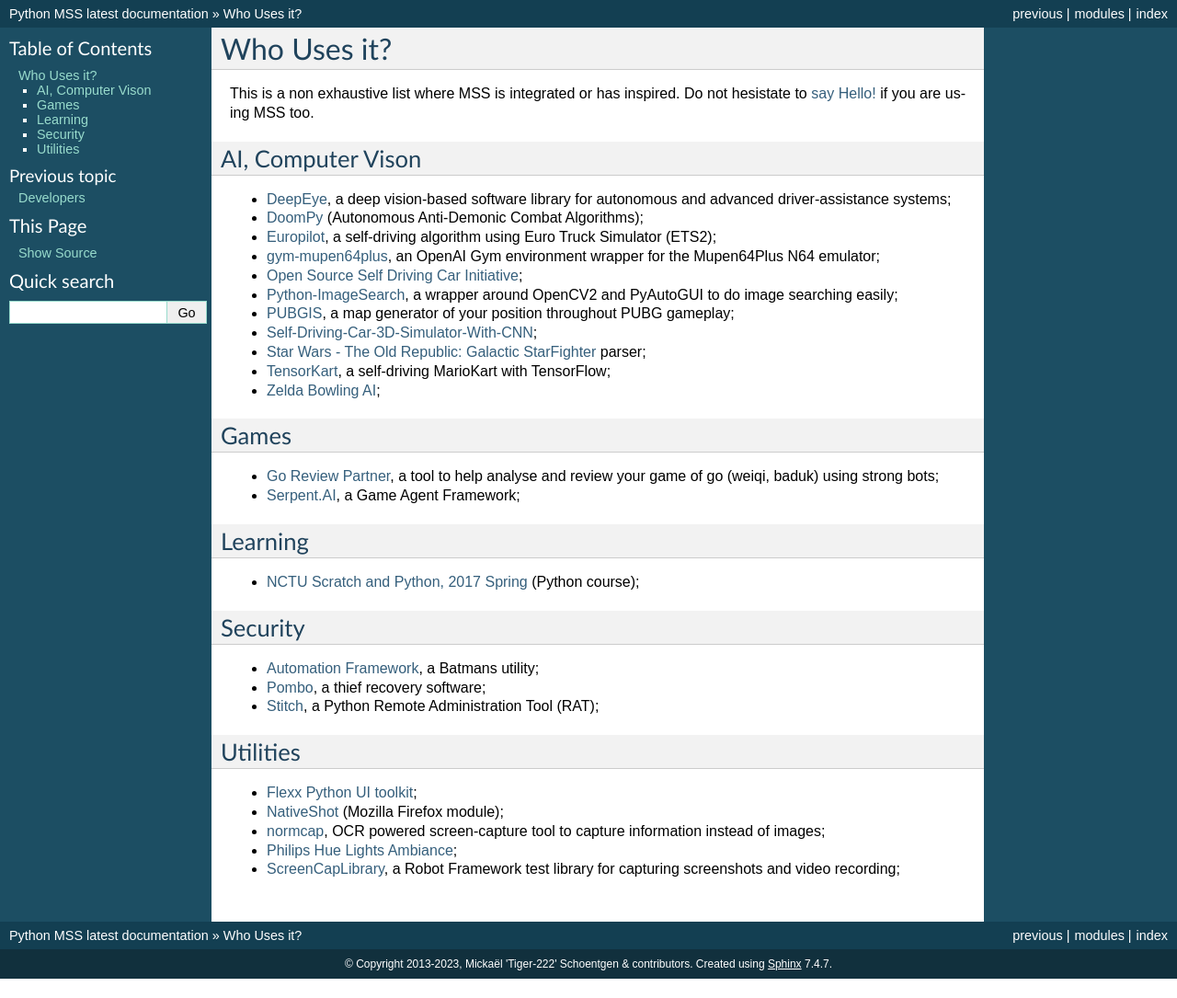
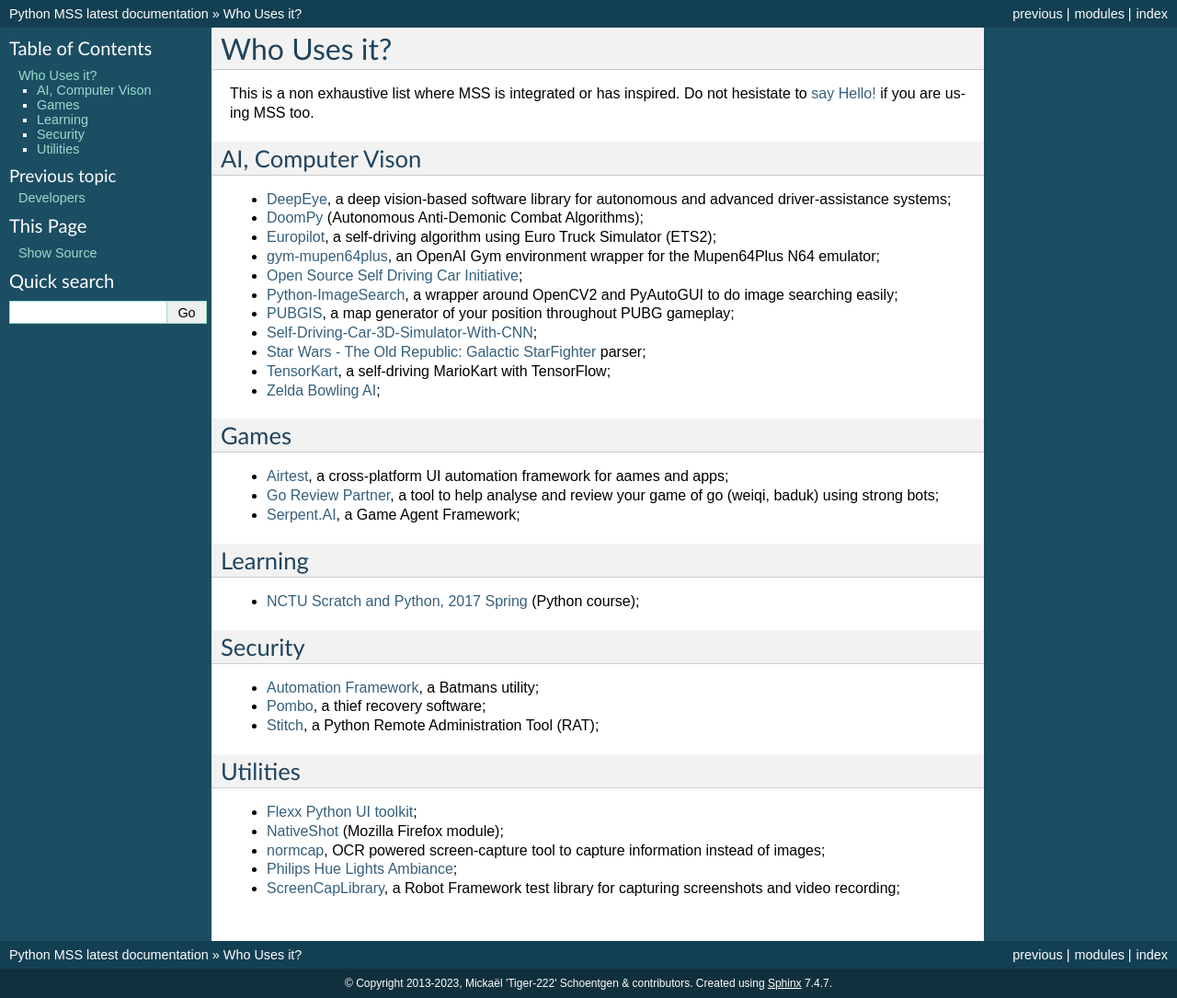
Before and after one commit to BoboTiG/python-mss, a Sphinx documentation site: the page built from docs/source/where.rst, in a window 1280 px wide. Shown: the whole page at 92% size. Built offline with Sphinx 7.4.7, drawn with Linux system fonts in a browser that asks for light colours; before the commit the page ends 1064 px from its top, so only the background shows below that.

Commit message:
doc: add Airtest

```diff
--- a/docs/source/where.rst
+++ b/docs/source/where.rst
@@ -24,6 +24,7 @@ AI, Computer Vison
 Games
 =====
 
+- `Airtest <https://github.com/AirtestProject/Airtest>`_, a cross-platform UI automation framework for aames and apps;
 - `Go Review Partner <https://github.com/pnprog/goreviewpartner>`_, a tool to help analyse and review your game of go (weiqi, baduk) using strong bots;
 - `Serpent.AI <https://github.com/SerpentAI/SerpentAI>`_, a Game Agent Framework;
 
```
